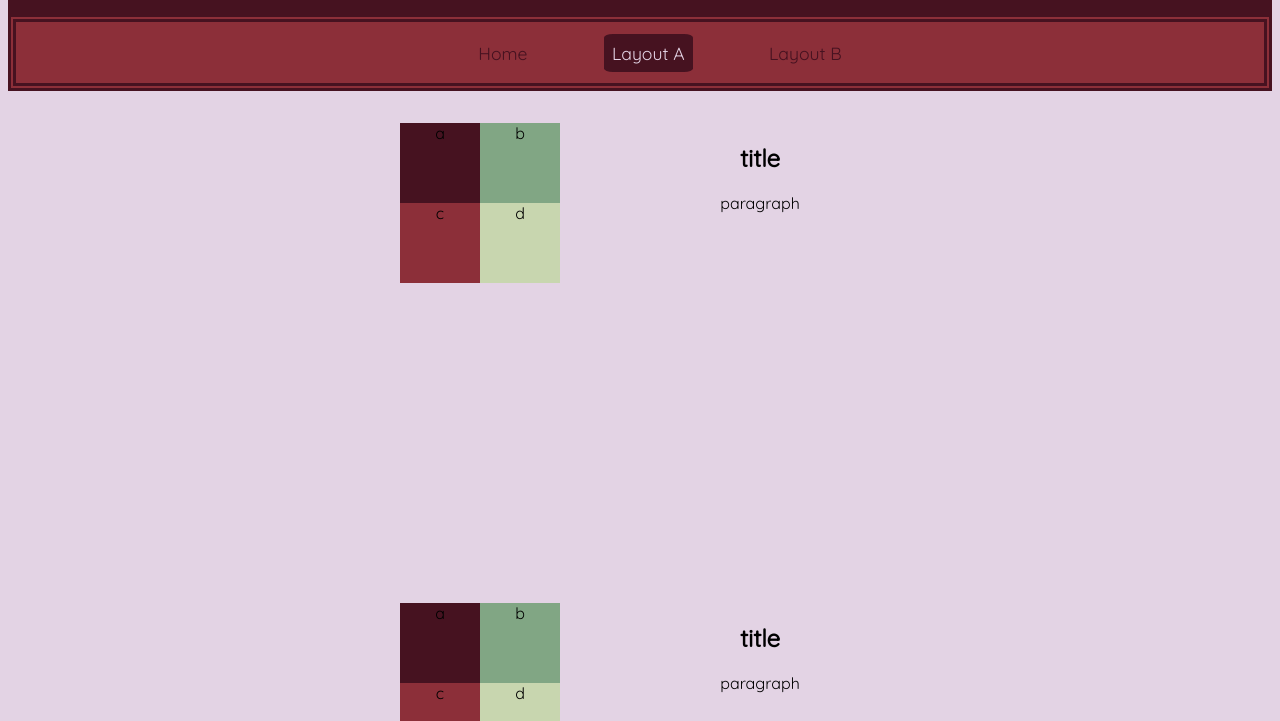
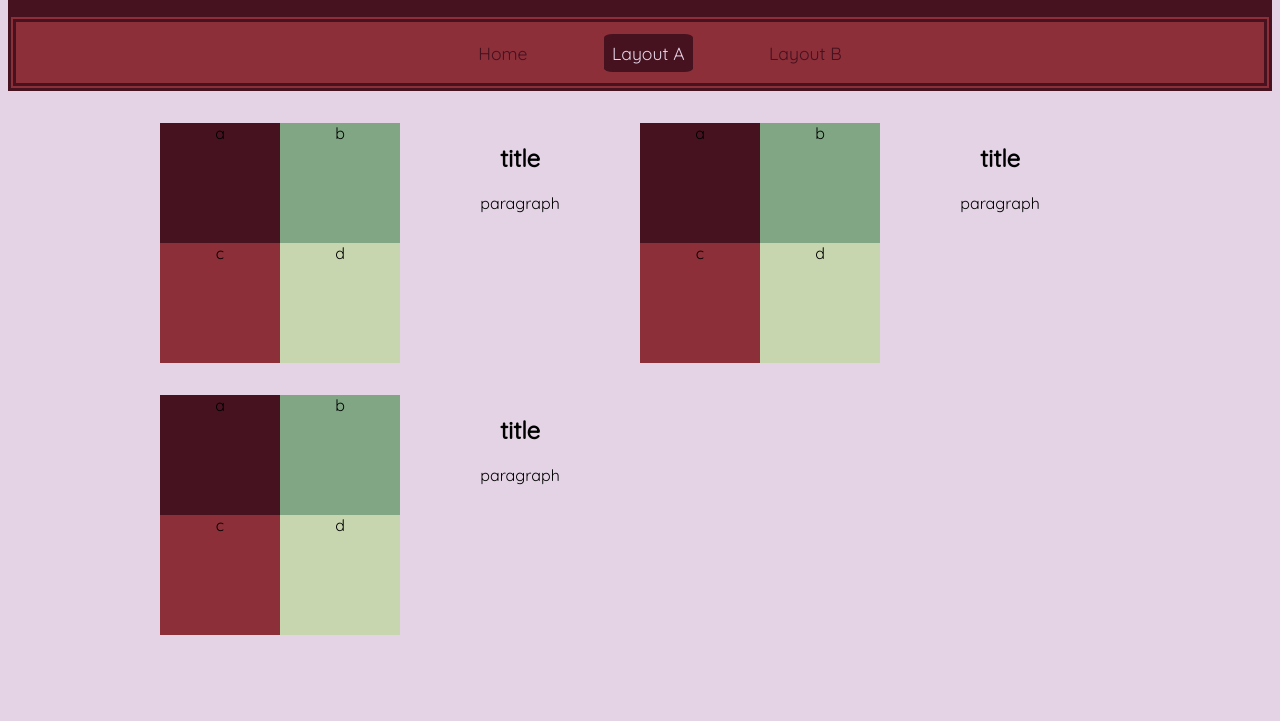
Before and after one commit to Grace0Hud/2021-finalproject, a plain HTML site: page layouta.html in a window 1280 px wide. Shown: the part 79-800 px from the top of the page. Drawn offline with Linux system fonts and the light colour scheme.

Commit message:
layouta > 60rem

```diff
--- a/styles.css
+++ b/styles.css
@@ -102,7 +102,7 @@ div#d
         margin-top: 2rem;
         row-gap: 1rem;
     }
-.layoutb
+.layouta
 {
     display: grid;
 }
@@ -179,23 +179,20 @@ div#d
         max-inline-size: 30rem;
         margin: auto;
         margin-top: 2rem;
+        row-gap: 2rem;
     }
     .layouta .colors
     {
         display: grid;
         grid-template-columns: repeat(2, 1fr);
-        grid-template-rows: repeat(2, 1fr);
-        min-block-size: 10rem;
-        max-inline-size: 10rem;
+        min-block-size: 15rem;
+        max-inline-size: 15rem;
     }
     .layouta section
     {
         display: grid;
         grid-template-columns: repeat(2, 1fr);
-        grid-template-rows: repeat(3, 1fr);
-        row-gap: 0;
-        margin: 0;
-        padding: 0;
+        column-gap: 0rem;
     }
 }
 @media screen and (min-width:60rem)
@@ -211,4 +208,12 @@ div#d
         margin: auto;
         margin-block-start: 2rem;
     }
+    .layouta
+    {
+        display: grid;
+        grid-template-columns: repeat(2, 1fr);
+        max-inline-size: 60rem;
+        margin: auto;
+        margin-top: 2rem;
+    }
 }
```
